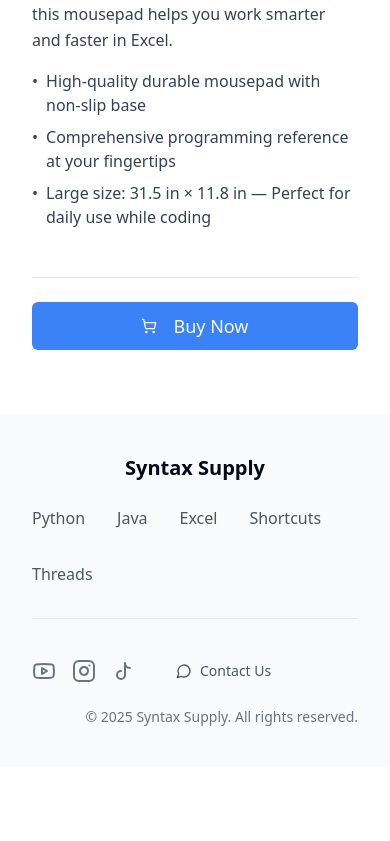
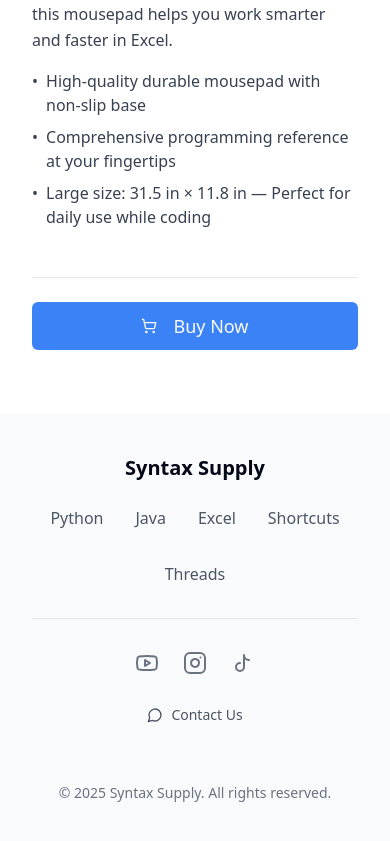
Before and after one commit to evanjuszczak/syntaxsupply, a React (Vite) app: page /product/excel-mousepad in a window 390 px wide. Shown: the part 721-1562 px from the top of the page. Before the commit the page ends 1488 px from the top, so only its background shows below. Built offline with nearby package versions, Linux system fonts and the light colour scheme.

Commit message:
major changes

```diff
--- a/src/components/Footer.tsx
+++ b/src/components/Footer.tsx
@@ -40,7 +40,7 @@ const Footer = () => {
             </button>
           </div>
 
-          <div className="flex flex-wrap gap-8">
+          <div className="flex flex-wrap justify-center md:justify-start gap-8">
             <Link to="/product/python-mousepad" className="text-gray-600 hover:text-syntax-blue transition-colors">Python</Link>
             <Link to="/product/java-mousepad" className="text-gray-600 hover:text-syntax-blue transition-colors">Java</Link>
             <Link to="/product/excel-mousepad" className="text-gray-600 hover:text-syntax-blue transition-colors">Excel</Link>
@@ -50,8 +50,33 @@ const Footer = () => {
         </div>
 
         <div className="border-t border-gray-200 pt-8 mt-4">
-          <div className="grid grid-cols-1 md:grid-cols-2 gap-4">
-            <div className="flex items-center">
+          <div className="grid grid-cols-1 md:grid-cols-2 gap-8">
+            <div className="md:flex items-center">
+              {/* Mobile layout (column) */}
+              <div className="flex flex-col items-center space-y-5 md:hidden">
+                <div className="flex space-x-6">
+                  <a href="https://youtube.com/syntaxsupplycom" target="_blank" rel="noopener noreferrer" aria-label="YouTube" className="text-gray-500 hover:text-red-500 transition-colors">
+                    <Youtube className="h-6 w-6" />
+                  </a>
+                  <a href="https://instagram.com/syntaxsupply" target="_blank" rel="noopener noreferrer" aria-label="Instagram" className="text-gray-500 hover:text-pink-500 transition-colors">
+                    <Instagram className="h-6 w-6" />
+                  </a>
+                  <a href="https://tiktok.com/@syntaxsupply" target="_blank" rel="noopener noreferrer" aria-label="TikTok" className="text-gray-500 hover:text-black transition-colors">
+                    <TikTokIcon className="h-6 w-6" />
+                  </a>
+                </div>
+                <div>
+                  <ContactDialog>
+                    <Button variant="ghost" className="flex items-center gap-2 text-gray-600 hover:text-syntax-blue">
+                      <MessageCircle className="h-5 w-5" />
+                      <span>Contact Us</span>
+                    </Button>
+                  </ContactDialog>
+                </div>
+              </div>
+
+              {/* Desktop layout (row) - restore original layout */}
+              <div className="hidden md:flex items-center">
                 <div className="flex space-x-4">
                   <a href="https://youtube.com/syntaxsupplycom" target="_blank" rel="noopener noreferrer" aria-label="YouTube" className="text-gray-500 hover:text-red-500 transition-colors">
                     <Youtube className="h-6 w-6" />
@@ -72,7 +97,8 @@ const Footer = () => {
                   </ContactDialog>
                 </div>
               </div>
-            <div className="text-right">
+            </div>
+            <div className="text-center md:text-right mt-4 md:mt-0">
               <p className="text-sm text-gray-500">
                 © {new Date().getFullYear()} Syntax Supply. All rights reserved.
               </p>
```
Lines whose indentation alone changed are shown as unchanged.
